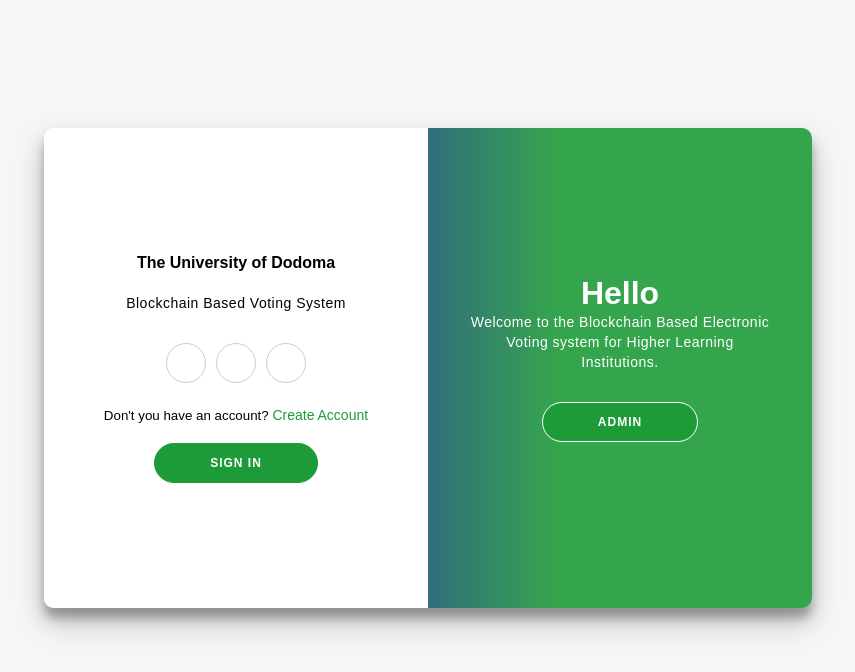
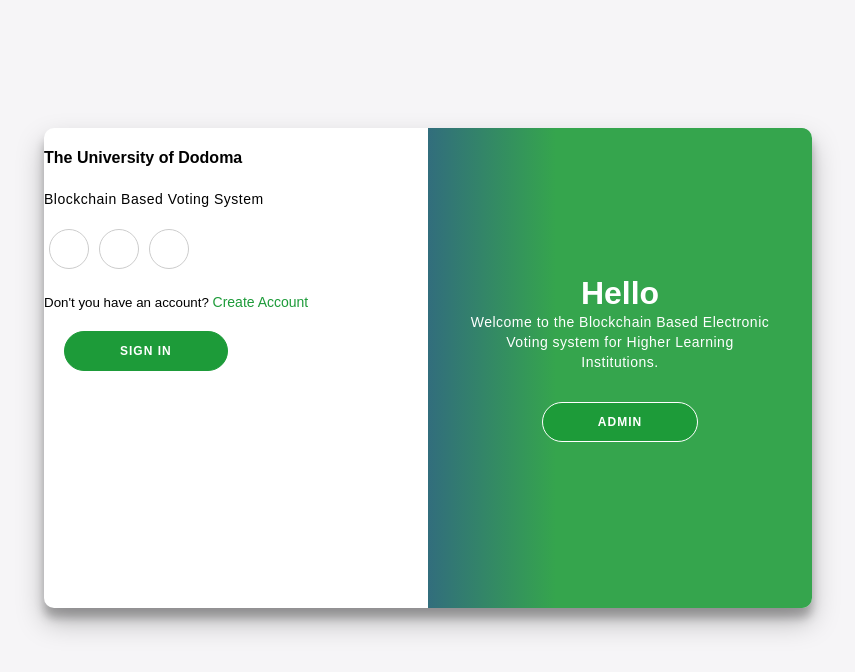
Before and after one commit to Zeflojujo/Blockchain-based-voting-system, a React (Create React App) app: page /#/ in a window 1280 px wide. Shown: the top 672 px of the page, without its empty margins (212-1067 px from the left). Built offline with nearby package versions, Linux system fonts and the light colour scheme.

Commit message:
modify css file

```diff
--- a/public/lll.css
+++ b/public/lll.css
@@ -40,7 +40,7 @@
     width: 50%;
     z-index: 2;
 }
-form{
+.form-home{
     background: #fff;
     display: flex;
     align-items: center;
@@ -76,7 +76,7 @@
     text-decoration: none;
     margin: 15px 0;
 }
-button{
+.home-button{
     color: #fff;
     background: #1d9b39;
     font-size:12px;
```
